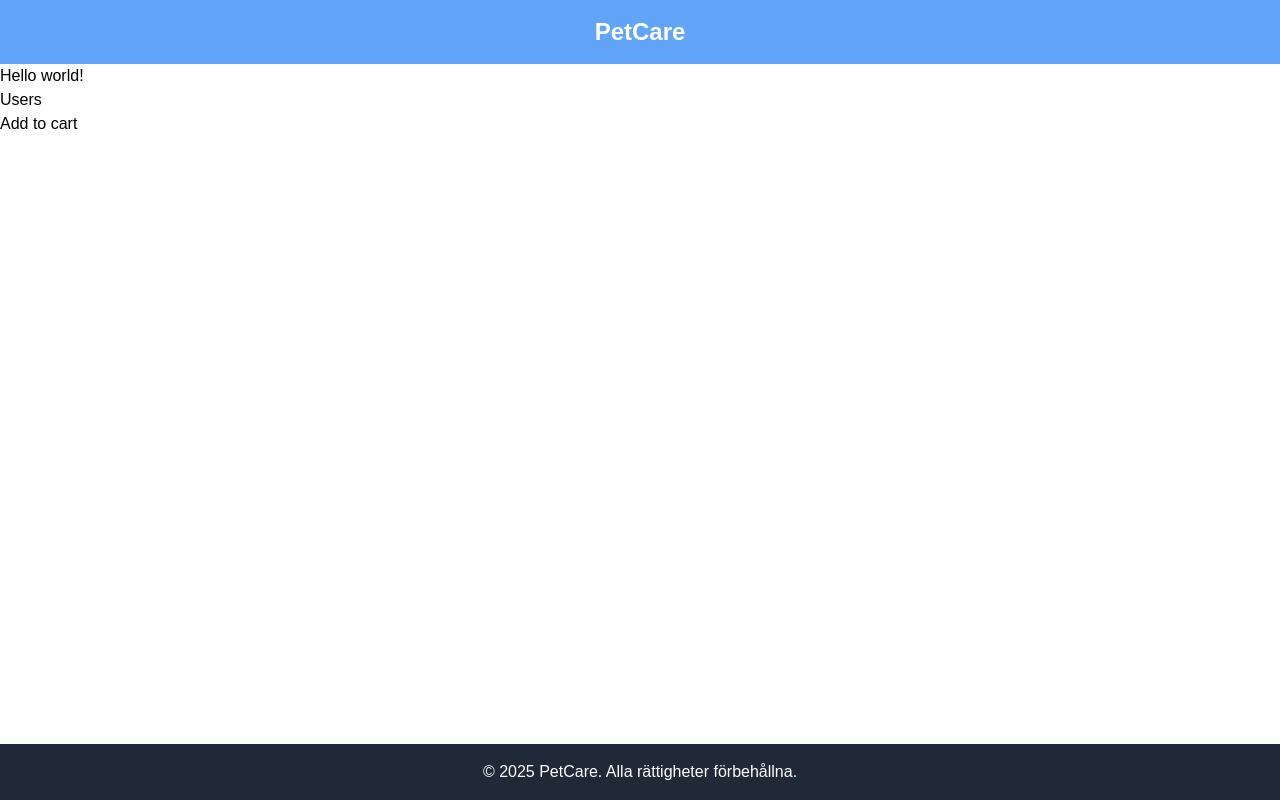
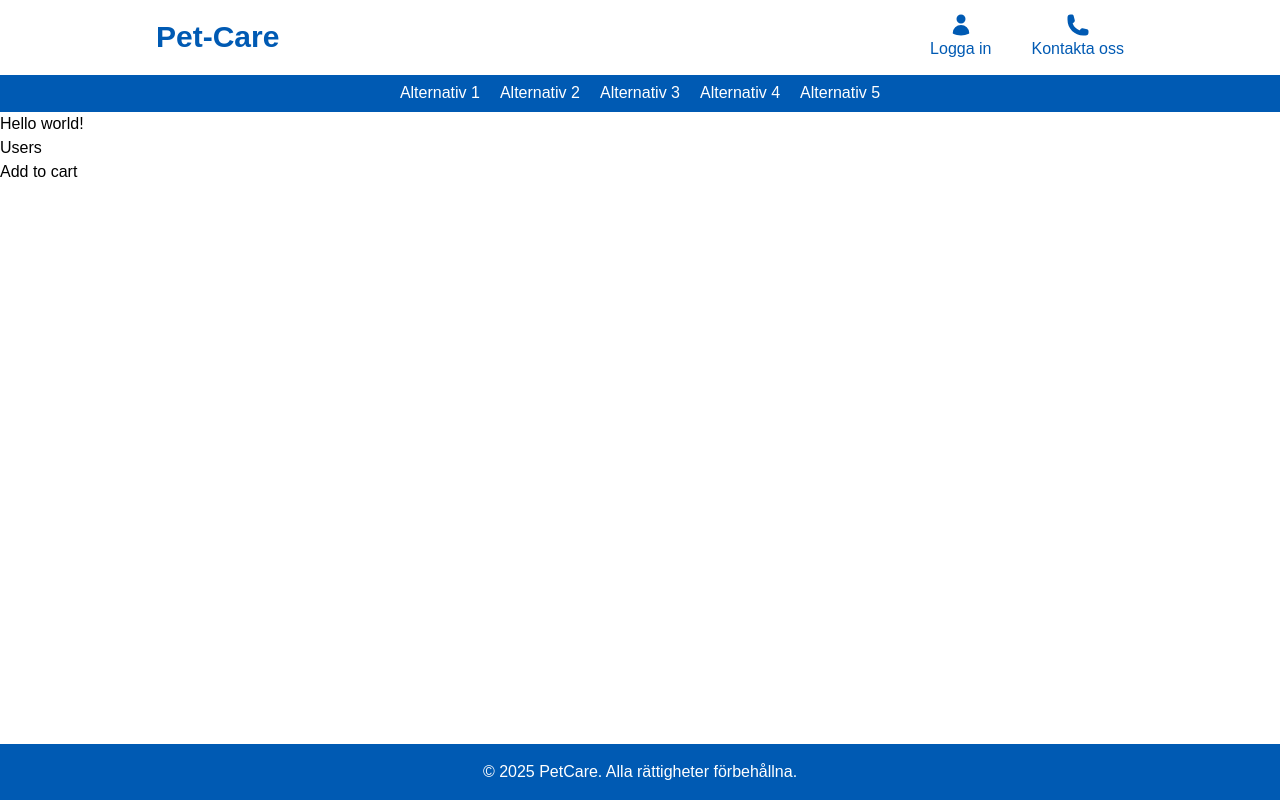
Before and after one commit to naathaliie/Nathalies-degree-project, a Next.js app in the folder pet-care/: page / in a window 1280 px wide. Built offline with nearby package versions, Linux system fonts and the light colour scheme.

Commit message:
added topBar and Navbar

```diff
--- a/pet-care/src/app/layout.tsx
+++ b/pet-care/src/app/layout.tsx
@@ -1,6 +1,8 @@
 import type { Metadata } from "next";
 import { Geist, Geist_Mono } from "next/font/google";
 import "./globals.css";
+import TopBar from "./components/TopBar";
+import NavBar from "./components/NavBar";
 
 const geistSans = Geist({
   variable: "--font-geist-sans",
@@ -29,13 +31,14 @@ export default function RootLayout({
         className={`${geistSans.variable} ${geistMono.variable} antialiased min-h-dvh flex flex-col mx-auto w-full
          3xl:w-3/4`}
       >
-        <header className="bg-blue-400 text-white p-4 flex justify-center">
-          <h1 className="text-2xl font-bold">PetCare</h1>
+        <header className="flex flex-col justify-center items-center h-28">
+          <TopBar />
+          <NavBar />
         </header>
 
         <main className="flex-grow">{children}</main>
 
-        <footer className="bg-gray-800 text-white p-4 text-center">
+        <footer className=" bg-petCare-darkBlue text-white p-4 text-center">
           <p>
             &copy; {new Date().getFullYear()} PetCare. Alla rättigheter
             förbehållna.
```
